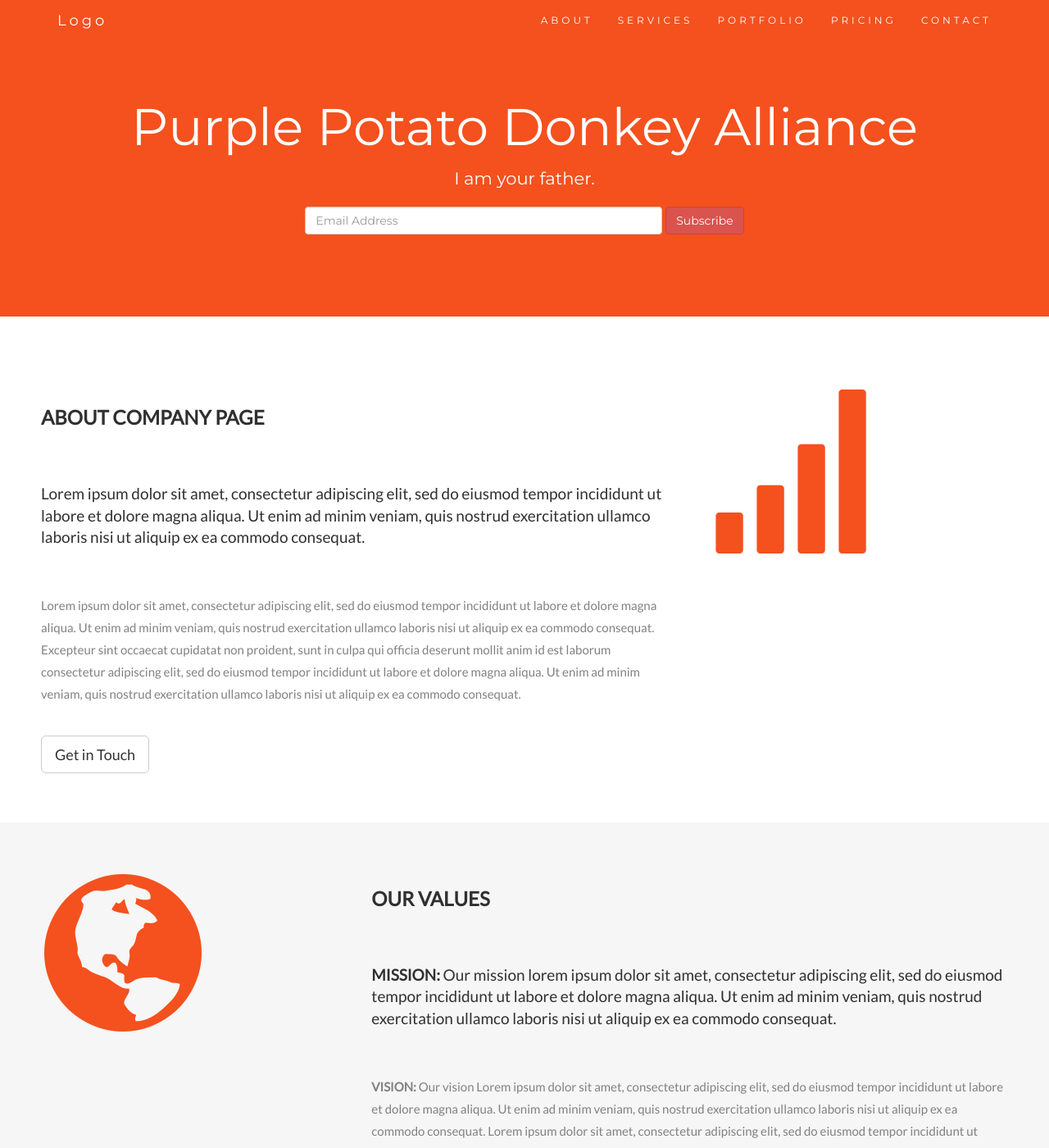
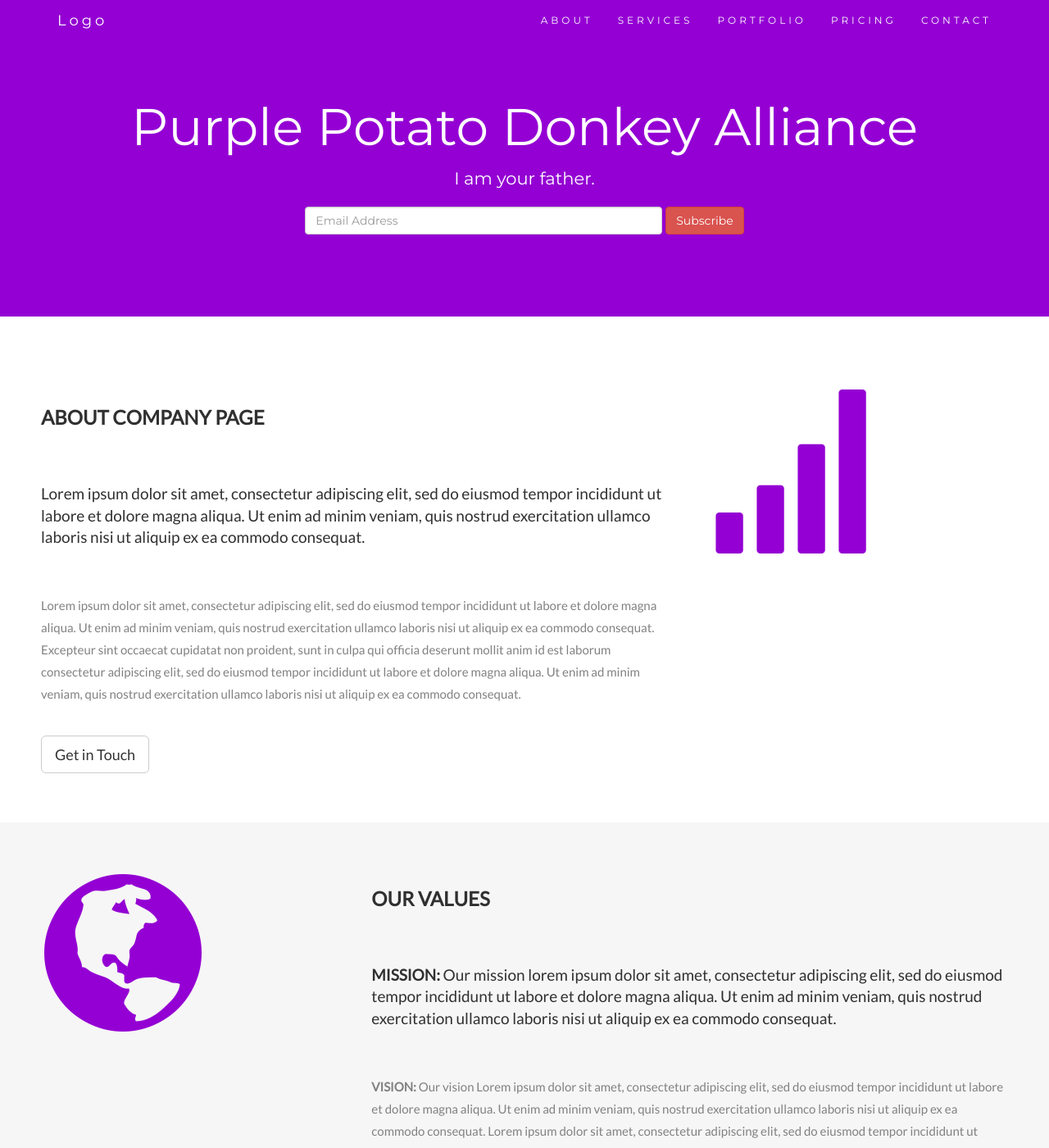
Before and after one commit to PotatoDonkey/PotatoDonkey.github.io, a Jekyll site: the page index.html, which Jekyll copies as it is, in a window 1280 px wide and 1400 px high. Shown: the whole window at 82% size. Built offline with Jekyll 4.4.1, drawn with Linux system fonts in a browser that asks for light colours; nearby versions of some CDN libraries; library files that are not in the unit come from our copies.

Commit message:
Update index.html

```diff
--- a/index.html
+++ b/index.html
@@ -31,7 +31,7 @@
       margin-bottom: 30px;
   }
   .jumbotron {
-      background-color: #f4511e;
+      background-color: darkViolet;
       color: #fff;
       padding: 100px 25px;
       font-family: Montserrat, sans-serif;
@@ -43,11 +43,11 @@
       background-color: #f6f6f6;
   }
   .logo-small {
-      color: #f4511e;
+      color: darkViolet;
       font-size: 50px;
   }
   .logo {
-      color: #f4511e;
+      color: darkViolet;
       font-size: 200px;
   }
   .thumbnail {
@@ -62,13 +62,13 @@
   }
   .carousel-control.right, .carousel-control.left {
       background-image: none;
-      color: #f4511e;
+      color: darkViolet;
   }
   .carousel-indicators li {
-      border-color: #f4511e;
+      border-color: darkViolet;
   }
   .carousel-indicators li.active {
-      background-color: #f4511e;
+      background-color: darkViolet;
   }
   .item h4 {
       font-size: 19px;
@@ -81,7 +81,7 @@
       font-style: normal;
   }
   .panel {
-      border: 1px solid #f4511e;
+      border: 1px solid darkViolet;
       border-radius:0 !important;
       transition: box-shadow 0.5s;
   }
@@ -89,13 +89,13 @@
       box-shadow: 5px 0px 40px rgba(0,0,0, .2);
   }
   .panel-footer .btn:hover {
-      border: 1px solid #f4511e;
+      border: 1px solid darkViolet;
       background-color: #fff !important;
       color: #f4511e;
   }
   .panel-heading {
       color: #fff !important;
-      background-color: #f4511e !important;
+      background-color: darkViolet !important;
       padding: 25px;
       border-bottom: 1px solid transparent;
       border-top-left-radius: 0px;
@@ -115,12 +115,12 @@
   }
   .panel-footer .btn {
       margin: 15px 0;
-      background-color: #f4511e;
+      background-color: darkViolet;
       color: #fff;
   }
   .navbar {
       margin-bottom: 0;
-      background-color: #f4511e;
+      background-color: darkViolet;
       z-index: 9999;
       border: 0;
       font-size: 12px !important;
@@ -133,7 +133,7 @@
       color: #fff !important;
   }
   .navbar-nav li a:hover, .navbar-nav li.active a {
-      color: #f4511e !important;
+      color: darkViolet !important;
       background-color: #fff !important;
   }
   .navbar-default .navbar-toggle {
@@ -143,7 +143,7 @@
   footer .glyphicon {
       font-size: 20px;
       margin-bottom: 20px;
-      color: #f4511e;
+      color: darkViolet;
   }
   .slideanim {visibility:hidden;}
   .slide {
```
